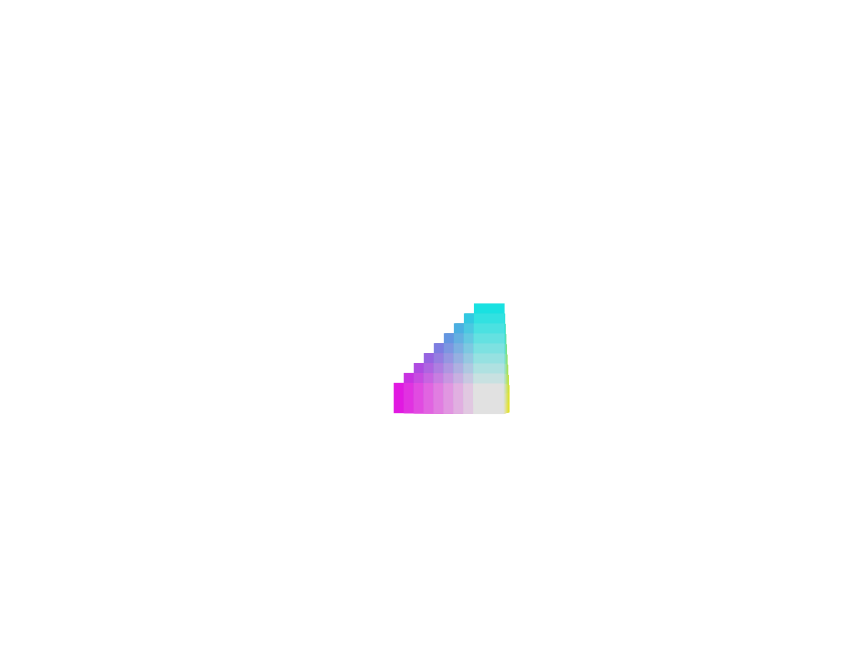
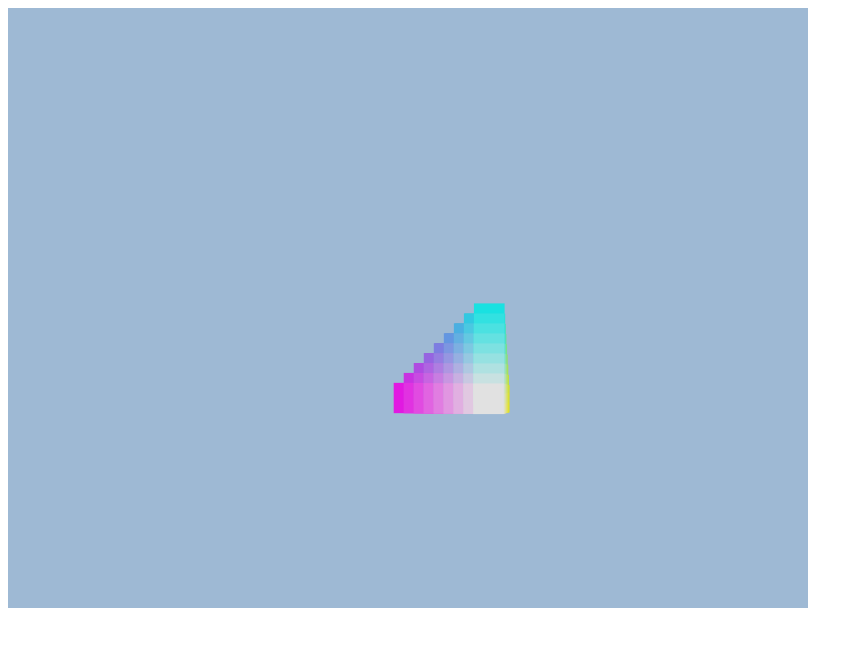
Before and after one commit to KevinHelfrich/voxeng, a plain HTML site: page index.html in a window 1280 px wide. Shown: the whole page, without its empty margins (0-863 px from the left). Drawn offline with Linux system fonts and the light colour scheme.

Commit message:
changed background colour

```diff
--- a/index.html
+++ b/index.html
@@ -30,6 +30,8 @@
 
             function render(){
                 ctx.clearRect(0, 0, c.width, c.height);
+                ctx.fillStyle = '#9EB9D4';
+                ctx.fillRect(0, 0, c.width, c.height);
                 points.sort(function(p1,p2){
                     return p1.y - p2.y;
                 });
```
